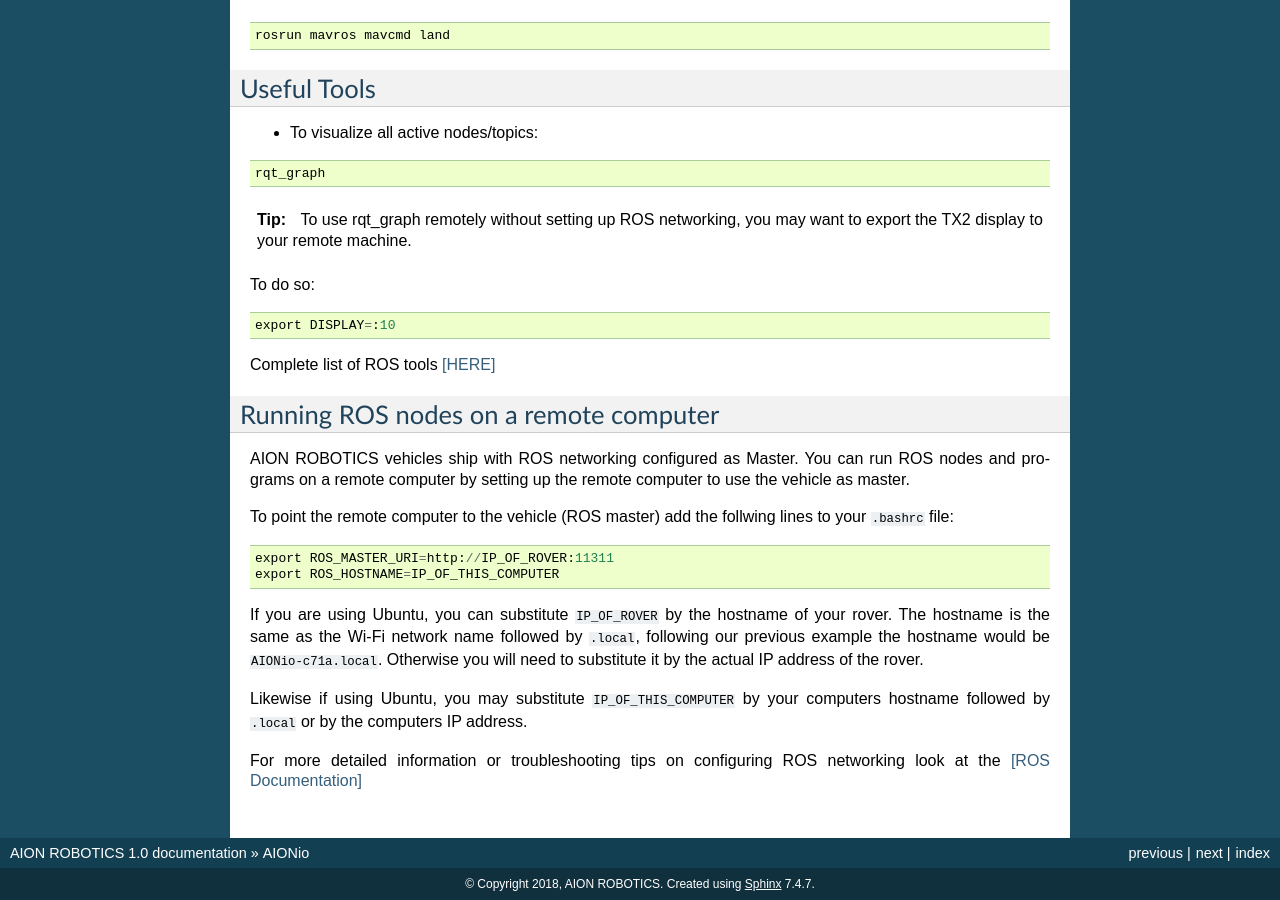
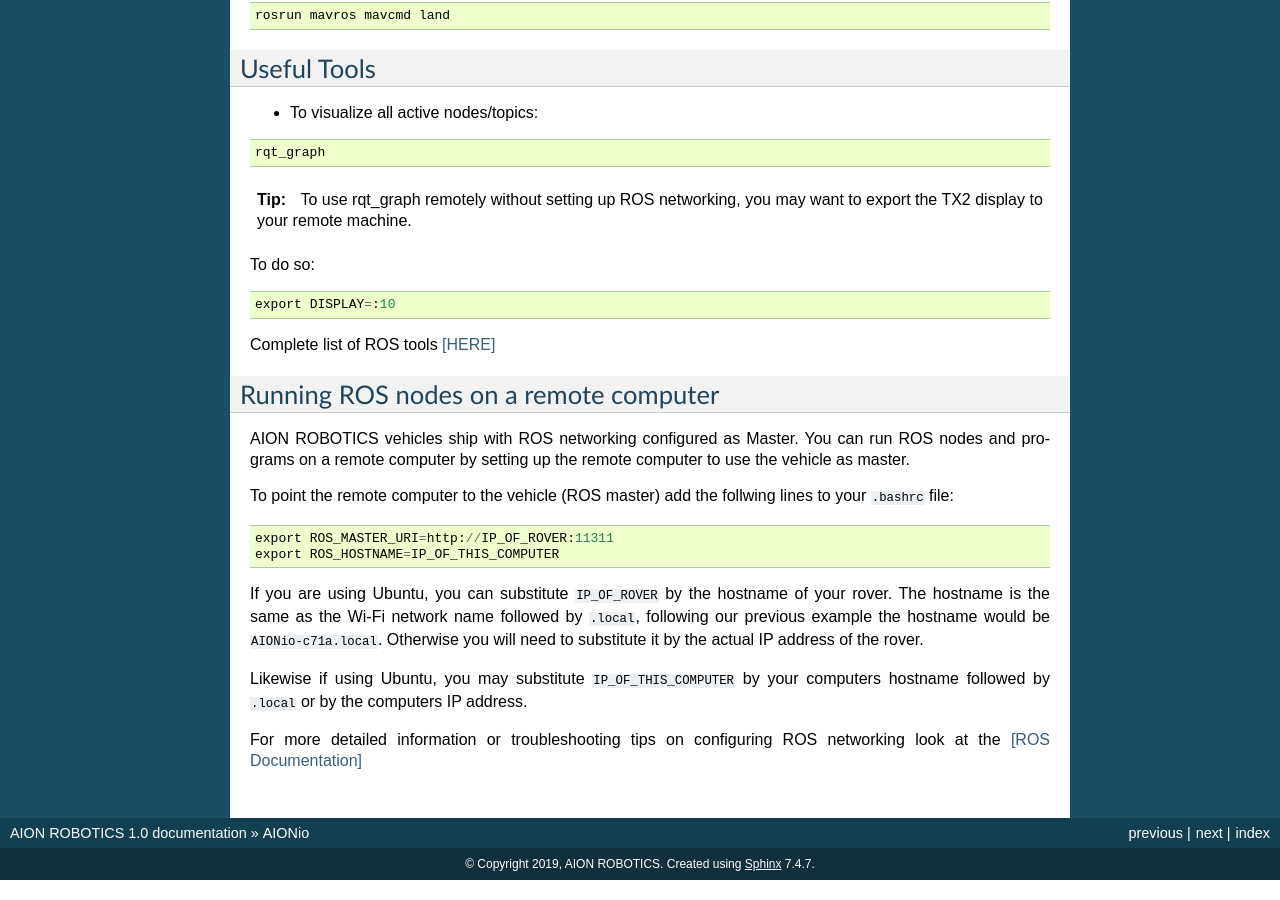
Before and after one commit to aionrobotics/docs, a Sphinx documentation site: the page built from docs/aionio.rst, in a window 1280 px wide and 900 px high, scrolled down 3665 px. Built offline with Sphinx 7.4.7, drawn with Linux system fonts in a browser that asks for light colours; pages that are not in the unit, such as notebooks, are missing from menus; some of the changed text lies outside the part shown.

Commit message:
update copyright

```diff
--- a/docs/aionio.rst
+++ b/docs/aionio.rst
@@ -1,7 +1,7 @@
 ======
 AIONio
 ======
-
+.
 Getting Started
 ---------------
 
--- a/docs/conf.py
+++ b/docs/conf.py
@@ -44,7 +44,7 @@
 
 # General information about the project.
 project = u'AION ROBOTICS'
-copyright = u'2018, AION ROBOTICS'
+copyright = u'2019, AION ROBOTICS'
 
 # The version info for the project you're documenting, acts as replacement for
 # |version| and |release|, also used in various other places throughout the
```
